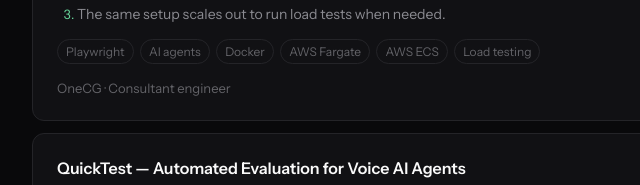
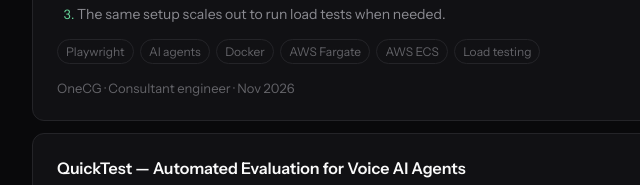
Before and after one commit to imkhubaibraza/imkhubaibraza.github.io, an Astro site: page / in a window 1280 px wide. Shown: the part 1495-1680 px from the top of the page, 280-920 px from the left. Built offline with nearby package versions, Linux system fonts and the light colour scheme; Astro itself is replaced by a stand-in of ours.

Commit message:
Browser automation card: Nov 2026
Co-Authored-By: Claude Opus 5.5 <noreply@anthropic.com>

```diff
--- a/src/data/profile.js
+++ b/src/data/profile.js
@@ -58,7 +58,7 @@ export const profile = {
         'The same setup scales out to run load tests when needed.',
       ],
       stack: ['Playwright', 'AI agents', 'Docker', 'AWS Fargate', 'AWS ECS', 'Load testing'],
-      meta: 'OneCG · Consultant engineer',
+      meta: 'OneCG · Consultant engineer · Nov 2026',
     },
     {
       name: 'QuickTest — Automated Evaluation for Voice AI Agents',
```
